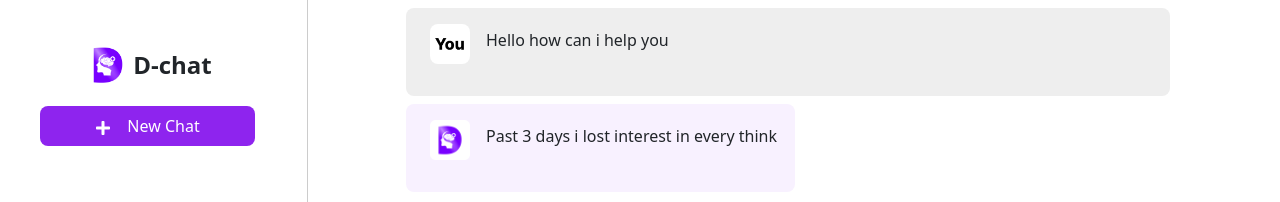
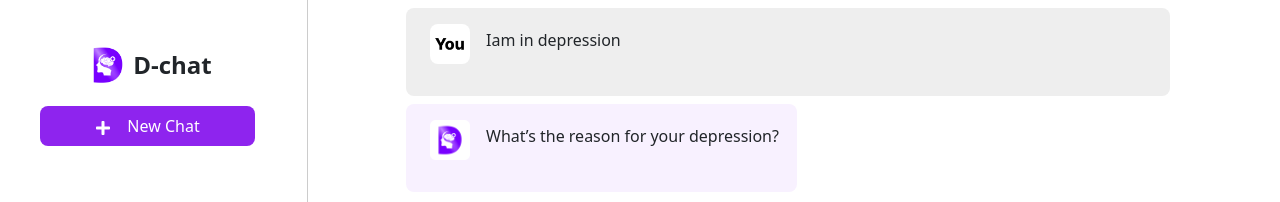
Before and after one commit to vickash-zbb/dchatbot, a React (Vite) app in the folder client/: page /chatbot in a window 1280 px wide. Shown: the top 202 px of the page. Built offline with nearby package versions, Linux system fonts and the light colour scheme.

Commit message:
content change by k

```diff
--- a/client/src/Components/Chatbot/Chatbot.jsx
+++ b/client/src/Components/Chatbot/Chatbot.jsx
@@ -48,11 +48,11 @@ const Chatbot = () => {
           <div className="chats col-md-10">
             <div className="chat">
               <img src={userimg} alt="" className="usericon" />
-              <p className="txt">Hello how can i help you</p>
+              <p className="txt">Iam in depression</p>
             </div>
             <div className="chat bot">
               <img src={logo} alt="" className="userlogo" />
-              <p className="txt">Past 3 days i lost interest in every think </p>
+              <p className="txt">What’s the reason for your depression?</p>
             </div>
           </div>
           <div className="chatfooter d-flex justify-content-center align-items-center">
```
